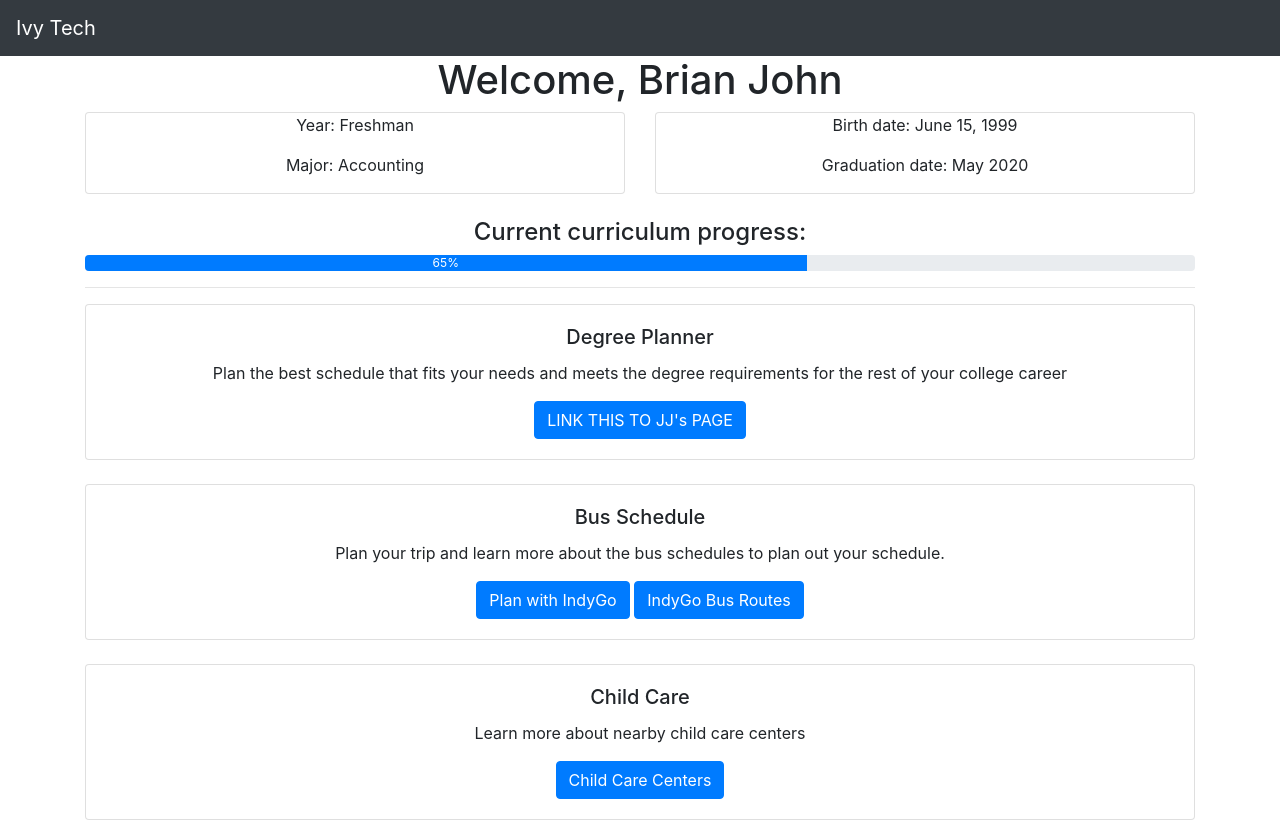
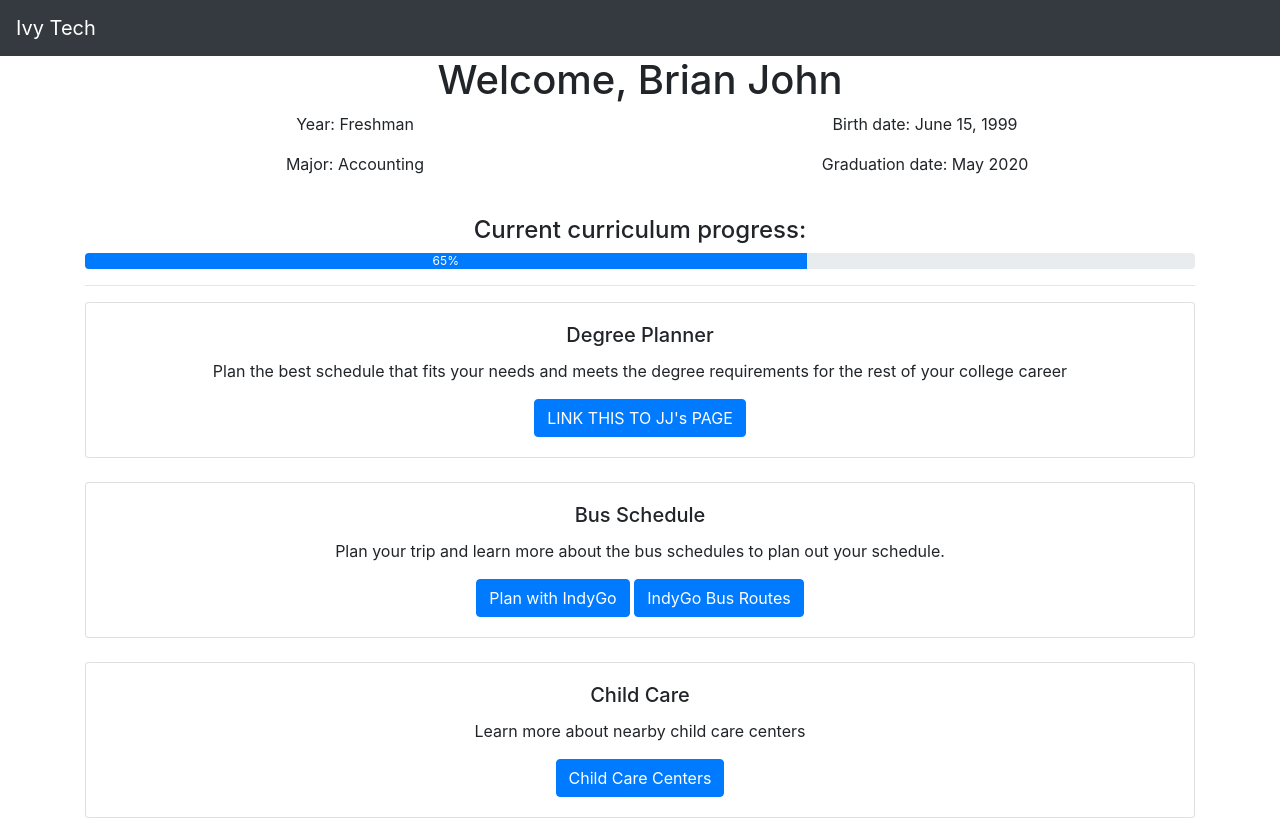
Before and after one commit to better-student-plan/homepage, a plain HTML site: page index.html in a window 1280 px wide. Shown: the top 822 px of the page. Drawn offline with nearby package versions, Linux system fonts and the light colour scheme.

Commit message:
fix style of page

```diff
--- a/index.html
+++ b/index.html
@@ -21,7 +21,7 @@
         <h1>Welcome, Brian John</h1>
         <div class="row">
           <div class="col">
-            <div class="card">
+            <div class="card" style="border: none;">
               <div class="card-content">
                 <p>Year: Freshman</p>
                 <p>Major: Accounting</p>
@@ -29,7 +29,7 @@
             </div>
           </div>
           <div class="col">
-            <div class="card">
+            <div class="card" style="border: none;">
               <div class="card-content">
                 <p>Birth date: June 15, 1999<p>
                 <p>Graduation date: May 2020</p>
```
